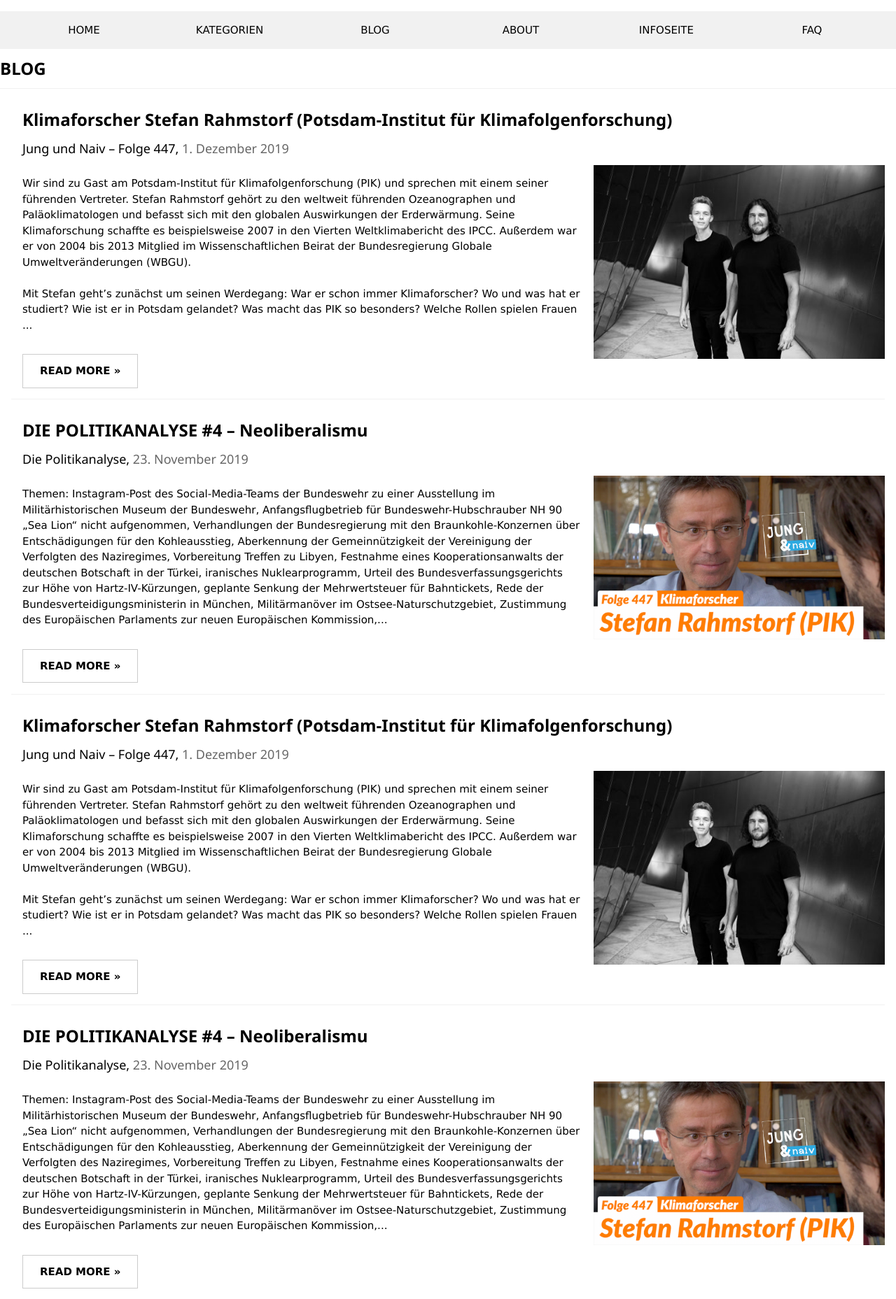
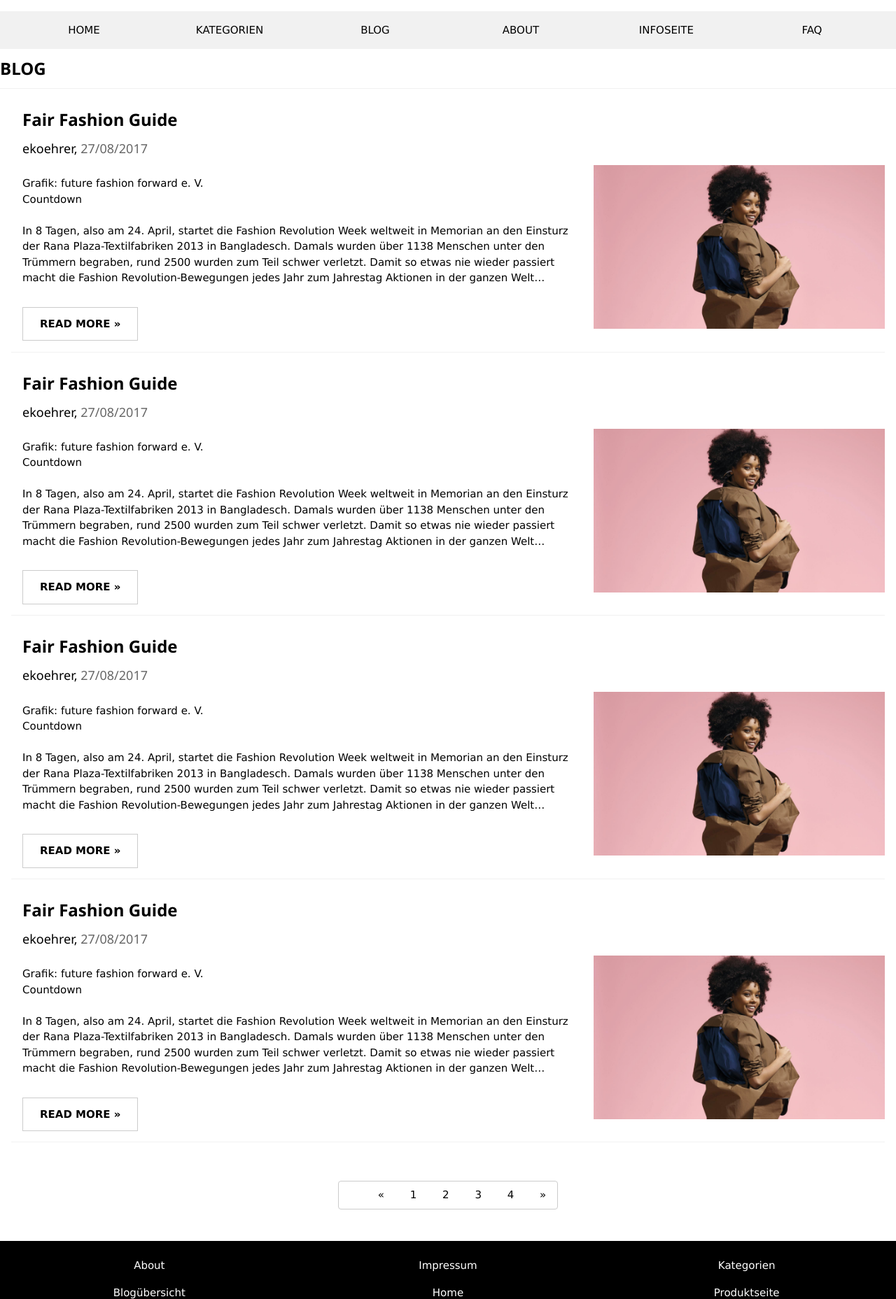
Before and after one commit to flupppi/WebTech-Projekt, a PHP site: the page made by WebShop/public_html/Blogübersicht.php in a window 1280 px wide. Shown: the part 298-2155 px from the top of the page at 70% size. Run offline with PHP 8.4, Linux system fonts and the light colour scheme.

Commit message:
Blogübersicht
Blogübersicht befindet sich momentan noch in der überarbeitung

```diff
--- a/WebShop/public_html/About.php
+++ b/WebShop/public_html/About.php
@@ -12,8 +12,11 @@
             <li>About</li>
         </ul>
     </nav>
-    <div class="w3-display-container w3-center">
+    <div class="w3-display-container w3-center w3-hide-small ">
         <img src="img/About/Banner.jpg" style="width:100%;" alt="banner">
+    </div>
+    <div class="w3-display-container w3-center w3-hide-medium w3-hide-large">
+        <img src="img/About/MobileBanner.jpg" style="width:100%;" alt="banner">
     </div>
     <section class="w3-row-padding w3-padding-64 w3-container">
         <article class="w3-content" style="max-width: 650px;">
--- a/WebShop/public_html/Blogübersicht.php
+++ b/WebShop/public_html/Blogübersicht.php
@@ -1,7 +1,6 @@
 <?php
-    include "header.php";
-    ?>
-
+include "header.php";
+?>
 
 
     <!--Blog Elemente-->
@@ -12,130 +11,131 @@
         </header>
         <article class="w3-border-bottom w3-border-light-gray w3-margin w3-white w3-row">
             <header class="w3-container">
-                <h3><b>Klimaforscher Stefan Rahmstorf (Potsdam-Institut für Klimafolgenforschung) </b></h3>
-                <h5>Jung und Naiv – Folge 447, <span class="w3-opacity">1. Dezember 2019</span></h5>
+                <h2 class="w3-xlarge w3-bold">Fair Fashion Guide</h2>
+                <h3 class="w3-large">ekoehrer, <span class="w3-opacity">27/08/2017</span></h3>
             </header>
 
             <section class="w3-twothird w3-container">
-                <p>Wir sind zu Gast am Potsdam-Institut für Klimafolgenforschung (PIK) und sprechen mit
-                    einem seiner führenden Vertreter. Stefan Rahmstorf gehört zu den weltweit führenden
-                    Ozeanographen und Paläoklimatologen und befasst sich mit den globalen Auswirkungen der
-                    Erderwärmung.
-                    Seine Klimaforschung schaffte es beispielsweise 2007 in den Vierten Weltklimabericht des IPCC.
-                    Außerdem war er von 2004 bis 2013 Mitglied im Wissenschaftlichen Beirat der
-                    Bundesregierung Globale Umweltveränderungen (WBGU).
-                    <br><br>
-                    Mit Stefan geht’s zunächst um seinen Werdegang: War er schon immer Klimaforscher?
-                    Wo und was hat er studiert? Wie ist er in Potsdam gelandet?
-                    Was macht das PIK so besonders? Welche Rollen spielen Frauen ...
-                </p>
+                <p>Grafik: future fashion forward e. V. <br>
+                    Countdown<br>
+<br>
+                    In 8 Tagen, also am 24. April, startet die Fashion Revolution Week weltweit in Memorian an den
+                    Einsturz der Rana Plaza-Textilfabriken 2013 in Bangladesch. Damals wurden über 1138 Menschen unter
+                    den Trümmern begraben, rund 2500 wurden zum Teil schwer verletzt. Damit so etwas nie wieder passiert
+                    macht die Fashion Revolution-Bewegungen jedes Jahr zum Jahrestag Aktionen in der ganzen Welt…
+
+                <br></p>
                 <nav class="w3-row w3-col m8 s12">
-                    <p><button class="w3-button w3-padding-large
-                                        w3-white w3-border"><b>READ MORE »</b></button>
+                    <p>
+                        <button class="w3-button w3-padding-large
+                                        w3-white w3-border"><a href="Blogseite.php" class="w3-nouline w3-bold">READ MORE »</a></button>
                     </p>
                 </nav>
             </section>
             <section class="w3-third">
-                <img src="img/img5.jpg" style="width:100%" alt="image 5">
+                <img class="w3-image" src="../text/blog/fair_fashion_guide.jpg" alt="future fashion forward e. V.">
+                <figcaption class="w3-hide">future fashion forward e. V.</figcaption>
             </section>
         </article>
 
         <article class="w3-border-bottom w3-border-light-gray w3-margin w3-white w3-row">
             <header class="w3-container">
-                <h3><b>DIE POLITIKANALYSE #4 – Neoliberalismu</b></h3>
-                <h5>Die Politikanalyse, <span class="w3-opacity">23. November 2019</span></h5>
+                <h2 class="w3-xlarge w3-bold">Fair Fashion Guide</h2>
+                <h3 class="w3-large">ekoehrer, <span class="w3-opacity">27/08/2017</span></h3>
             </header>
+
             <section class="w3-twothird w3-container">
-                <p>Themen: Instagram-Post des Social-Media-Teams der Bundeswehr zu einer Ausstellung
-                    im Militärhistorischen Museum der Bundeswehr, Anfangsflugbetrieb für Bundeswehr-Hubschrauber
-                    NH 90 „Sea Lion“ nicht aufgenommen, Verhandlungen der Bundesregierung mit den
-                    Braunkohle-Konzernen über Entschädigungen für den Kohleausstieg, Aberkennung der
-                    Gemeinnützigkeit der Vereinigung der Verfolgten des Naziregimes, Vorbereitung Treffen zu Libyen,
-                    Festnahme eines Kooperationsanwalts der deutschen Botschaft in der Türkei, iranisches
-                    Nuklearprogramm, Urteil des Bundesverfassungsgerichts zur Höhe von Hartz-IV-Kürzungen, geplante
-                    Senkung der Mehrwertsteuer für Bahntickets, Rede der Bundesverteidigungsministerin in München,
-                    Militärmanöver im Ostsee-Naturschutzgebiet, Zustimmung des Europäischen Parlaments zur neuen
-                    Europäischen Kommission,... </p>
+                <p>Grafik: future fashion forward e. V. <br>
+                    Countdown<br>
+                    <br>
+                    In 8 Tagen, also am 24. April, startet die Fashion Revolution Week weltweit in Memorian an den
+                    Einsturz der Rana Plaza-Textilfabriken 2013 in Bangladesch. Damals wurden über 1138 Menschen unter
+                    den Trümmern begraben, rund 2500 wurden zum Teil schwer verletzt. Damit so etwas nie wieder passiert
+                    macht die Fashion Revolution-Bewegungen jedes Jahr zum Jahrestag Aktionen in der ganzen Welt…
+
+                    <br></p>
                 <nav class="w3-row w3-col m8 s12">
-                    <p><button class="w3-button w3-padding-large
-                                        w3-white w3-border"><b>READ MORE »</b></button>
+                    <p>
+                        <button class="w3-button w3-padding-large
+                                        w3-white w3-border"><a href="Blogseite.php" class="w3-nouline w3-bold">READ MORE »</a></button>
                     </p>
                 </nav>
             </section>
             <section class="w3-third">
-                <img src="img/447-tn-rahmstorf.png" style="width:100%" alt="image 666">
+                <img class="w3-image" src="../text/blog/fair_fashion_guide.jpg" alt="future fashion forward e. V.">
+                <figcaption class="w3-hide">future fashion forward e. V.</figcaption>
             </section>
         </article>
 
         <article class="w3-border-bottom w3-border-light-gray w3-margin w3-white w3-row">
             <header class="w3-container">
-                <h3><b>Klimaforscher Stefan Rahmstorf (Potsdam-Institut für Klimafolgenforschung) </b></h3>
-                <h5>Jung und Naiv – Folge 447, <span class="w3-opacity">1. Dezember 2019</span></h5>
+                <h2 class="w3-xlarge w3-bold">Fair Fashion Guide</h2>
+                <h3 class="w3-large">ekoehrer, <span class="w3-opacity">27/08/2017</span></h3>
             </header>
 
             <section class="w3-twothird w3-container">
-                <p>Wir sind zu Gast am Potsdam-Institut für Klimafolgenforschung (PIK) und sprechen mit
-                    einem seiner führenden Vertreter. Stefan Rahmstorf gehört zu den weltweit führenden
-                    Ozeanographen und Paläoklimatologen und befasst sich mit den globalen Auswirkungen der
-                    Erderwärmung.
-                    Seine Klimaforschung schaffte es beispielsweise 2007 in den Vierten Weltklimabericht des IPCC.
-                    Außerdem war er von 2004 bis 2013 Mitglied im Wissenschaftlichen Beirat der
-                    Bundesregierung Globale Umweltveränderungen (WBGU).
-                    <br><br>
-                    Mit Stefan geht’s zunächst um seinen Werdegang: War er schon immer Klimaforscher?
-                    Wo und was hat er studiert? Wie ist er in Potsdam gelandet?
-                    Was macht das PIK so besonders? Welche Rollen spielen Frauen ...
-                </p>
+                <p>Grafik: future fashion forward e. V. <br>
+                    Countdown<br>
+                    <br>
+                    In 8 Tagen, also am 24. April, startet die Fashion Revolution Week weltweit in Memorian an den
+                    Einsturz der Rana Plaza-Textilfabriken 2013 in Bangladesch. Damals wurden über 1138 Menschen unter
+                    den Trümmern begraben, rund 2500 wurden zum Teil schwer verletzt. Damit so etwas nie wieder passiert
+                    macht die Fashion Revolution-Bewegungen jedes Jahr zum Jahrestag Aktionen in der ganzen Welt…
+
+                    <br></p>
                 <nav class="w3-row w3-col m8 s12">
-                    <p><button class="w3-button w3-padding-large
-                                            w3-white w3-border"><b>READ MORE »</b></button>
+                    <p>
+                        <button class="w3-button w3-padding-large
+                                        w3-white w3-border"><a href="Blogseite.php" class="w3-nouline w3-bold">READ MORE »</a></button>
                     </p>
                 </nav>
             </section>
             <section class="w3-third">
-                <img src="img/img5.jpg" style="width:100%" alt="image 1337">
+                <img class="w3-image" src="../text/blog/fair_fashion_guide.jpg" alt="future fashion forward e. V.">
+                <figcaption class="w3-hide">future fashion forward e. V.</figcaption>
             </section>
         </article>
 
         <article class="w3-border-bottom w3-border-light-gray w3-margin w3-white w3-row">
             <header class="w3-container">
-                <h3><b>DIE POLITIKANALYSE #4 – Neoliberalismu</b></h3>
-                <h5>Die Politikanalyse, <span class="w3-opacity">23. November 2019</span></h5>
+                <h2 class="w3-xlarge w3-bold">Fair Fashion Guide</h2>
+                <h3 class="w3-large">ekoehrer, <span class="w3-opacity">27/08/2017</span></h3>
             </header>
 
             <section class="w3-twothird w3-container">
-                <p>Themen: Instagram-Post des Social-Media-Teams der Bundeswehr zu einer Ausstellung
-                    im Militärhistorischen Museum der Bundeswehr, Anfangsflugbetrieb für Bundeswehr-Hubschrauber
-                    NH 90 „Sea Lion“ nicht aufgenommen, Verhandlungen der Bundesregierung mit den
-                    Braunkohle-Konzernen über Entschädigungen für den Kohleausstieg, Aberkennung der
-                    Gemeinnützigkeit der Vereinigung der Verfolgten des Naziregimes, Vorbereitung Treffen zu Libyen,
-                    Festnahme eines Kooperationsanwalts der deutschen Botschaft in der Türkei, iranisches
-                    Nuklearprogramm, Urteil des Bundesverfassungsgerichts zur Höhe von Hartz-IV-Kürzungen, geplante
-                    Senkung der Mehrwertsteuer für Bahntickets, Rede der Bundesverteidigungsministerin in München,
-                    Militärmanöver im Ostsee-Naturschutzgebiet, Zustimmung des Europäischen Parlaments zur neuen
-                    Europäischen Kommission,... </p>
+                <p>Grafik: future fashion forward e. V. <br>
+                    Countdown<br>
+                    <br>
+                    In 8 Tagen, also am 24. April, startet die Fashion Revolution Week weltweit in Memorian an den
+                    Einsturz der Rana Plaza-Textilfabriken 2013 in Bangladesch. Damals wurden über 1138 Menschen unter
+                    den Trümmern begraben, rund 2500 wurden zum Teil schwer verletzt. Damit so etwas nie wieder passiert
+                    macht die Fashion Revolution-Bewegungen jedes Jahr zum Jahrestag Aktionen in der ganzen Welt…
+
+                    <br></p>
                 <nav class="w3-row w3-col m8 s12">
-                    <p><button class="w3-button w3-padding-large
-                                            w3-white w3-border"><b>READ MORE »</b></button>
+                    <p>
+                        <button class="w3-button w3-padding-large
+                                        w3-white w3-border"><a href="Blogseite.php" class="w3-nouline w3-bold">READ MORE »</a></button>
                     </p>
                 </nav>
             </section>
             <section class="w3-third">
-                <img src="img/447-tn-rahmstorf.png" style="width:100%" alt="image 69">
+                <img class="w3-image" src="../text/blog/fair_fashion_guide.jpg" alt="future fashion forward e. V.">
+                <figcaption class="w3-hide">future fashion forward e. V.</figcaption>
             </section>
         </article>
     </main>
     <nav class="w3-center w3-padding-24">
-        <nav class="w3-bar w3-border w3-round">
+        <ul class="w3-bar w3-border w3-round">
             <a href="#" class="w3-button">&laquo;</a>
             <a href="#" class="w3-button">1</a>
             <a href="#" class="w3-button">2</a>
             <a href="#" class="w3-button">3</a>
             <a href="#" class="w3-button">4</a>
             <a href="#" class="w3-button">&raquo;</a>
-        </nav>
+        </ul>
     </nav>
 
 <?php
-    include "footer.php";
+include "footer.php";
 ?>
```
Also changed, not shown: WebShop/public_html/Produktseite.php (+17 -17 lines), WebShop/text/blog/blogübersicht.html (added, +67 -0 lines), WebShop/public_html/img/About/MobileBanner.jpg (added), WebShop/text/blog/MUD-JEANS-Blog_Interview-moi.jpg (added), WebShop/text/blog/fair_fashion_guide.jpg (added), WebShop/text/blog/kronprinzenpalaisswmoi.jpg (added), WebShop/text/blog/lily-cole_interview_screenshot.jpg (added), WebShop/text/blog/quote_ellenköhrer.jpg (added), 2 other files.
